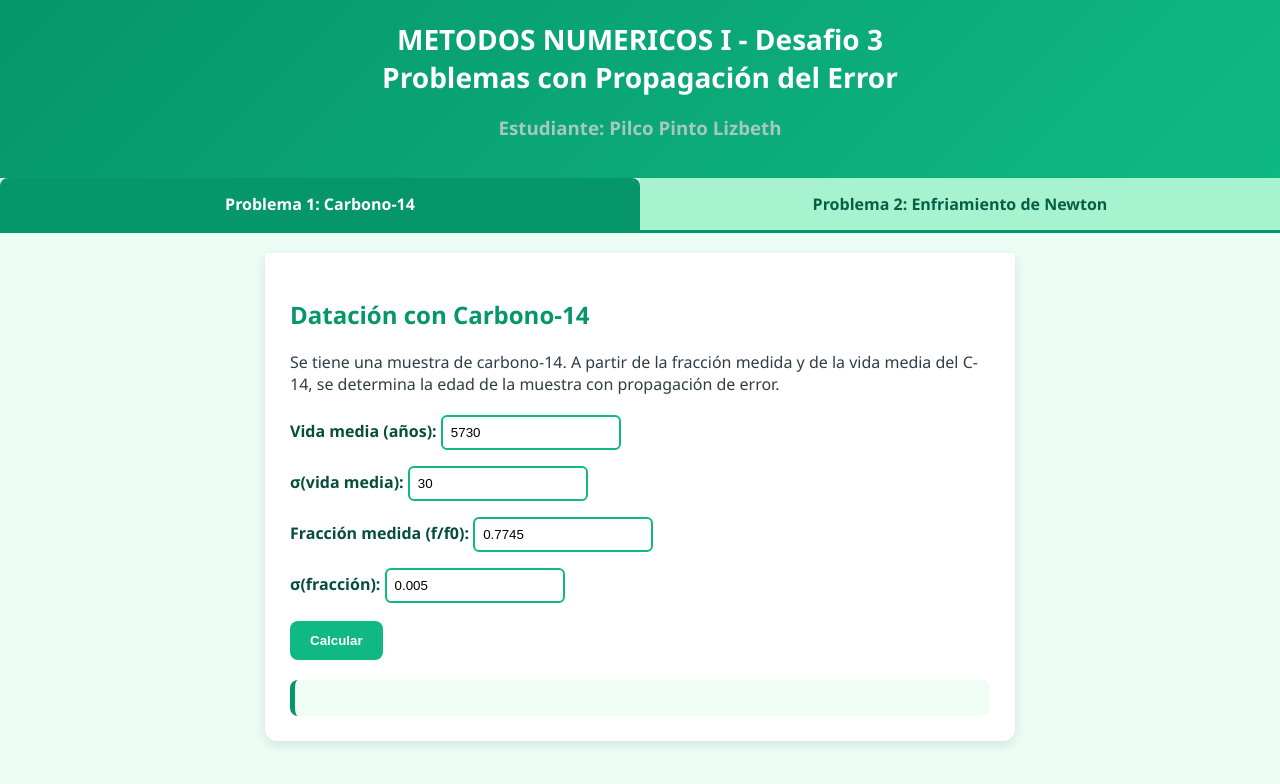
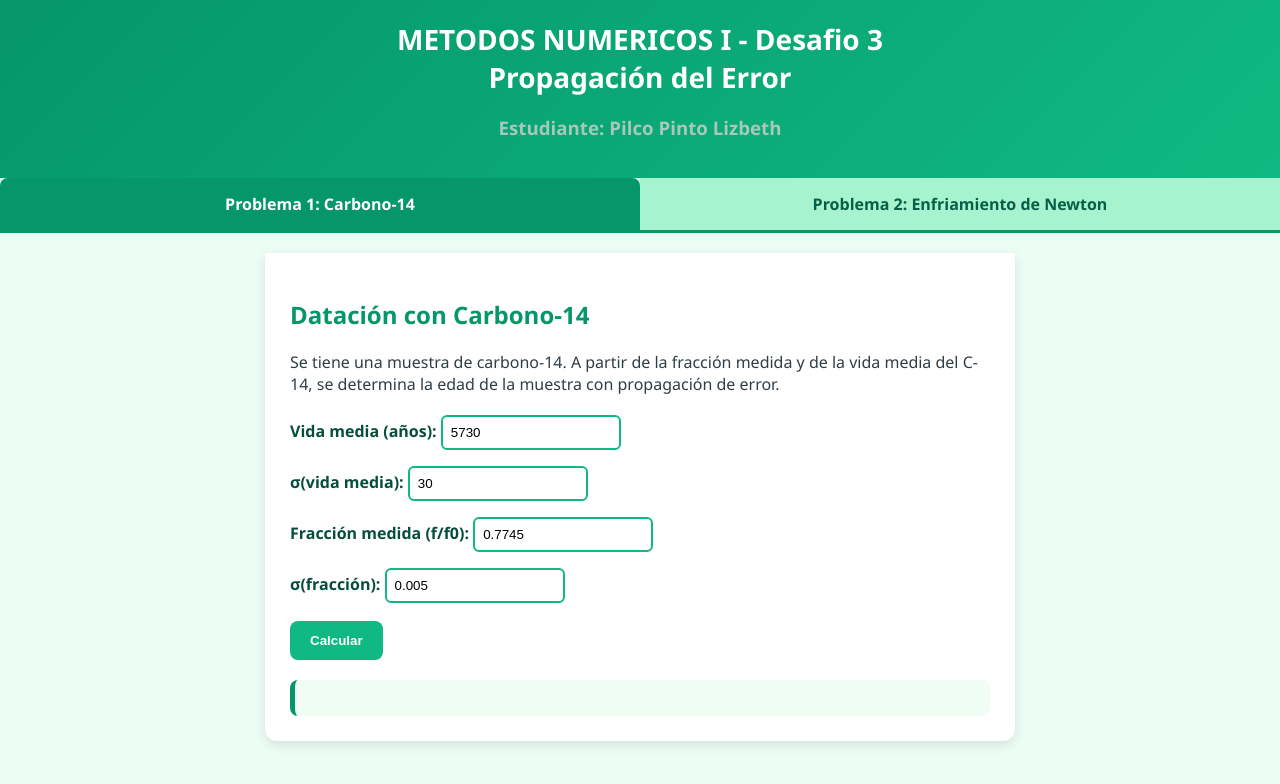
Before and after one commit to Lizi-Pilco-Pinto/DESAFIO_3, a plain HTML site: page index.html in a window 1280 px wide. Drawn offline with Linux system fonts and the light colour scheme.

Commit message:
Update index.html

```diff
--- a/index.html
+++ b/index.html
@@ -2,7 +2,7 @@
 <html lang="es">
 <head>
 <meta charset="UTF-8">
-<title>Problemas con Propagación del Error</title>
+<title>Propagación del Error Pilco Lizbeth</title>
 <style>
     body {
         font-family: 'Segoe UI', Tahoma, Geneva, Verdana, sans-serif;
@@ -125,7 +125,7 @@
 <body>
 <header>
     <h1>METODOS NUMERICOS I - Desafio 3</h1>
-    <h1>Problemas con Propagación del Error</h1>
+    <h1>Propagación del Error</h1>
     <h3>Estudiante: Pilco Pinto Lizbeth</h3>
 </header>
 
```
